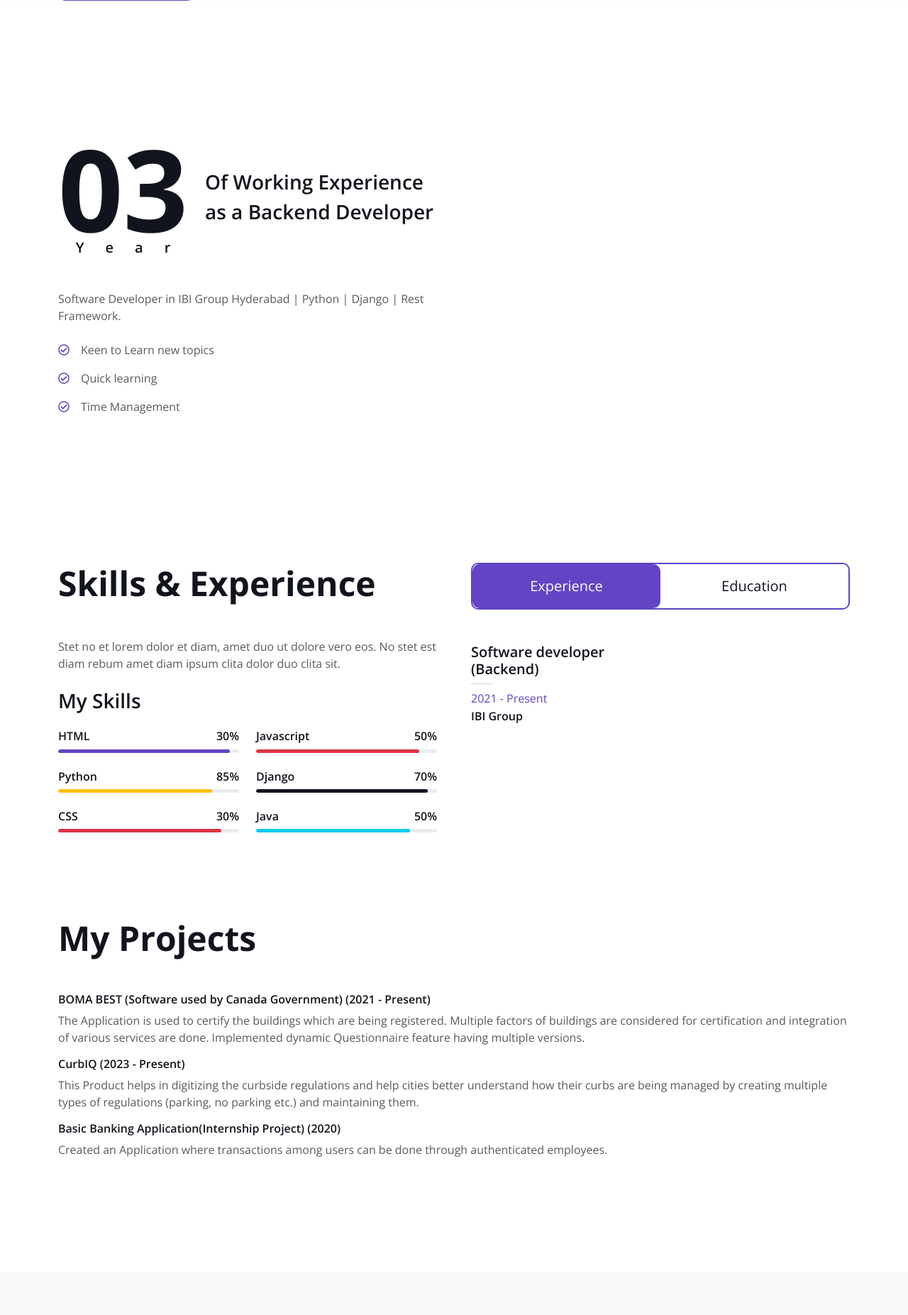
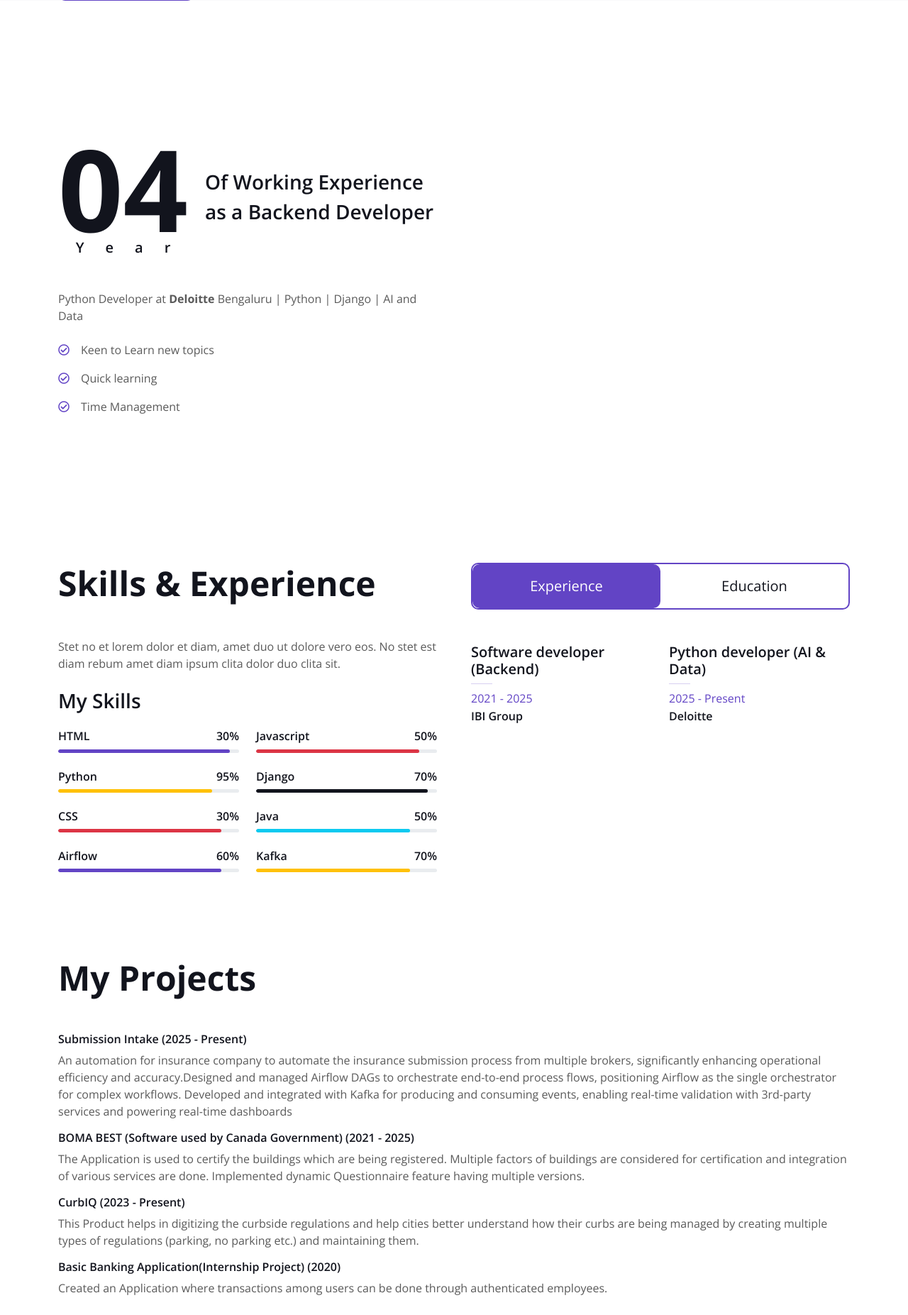
Before and after one commit to bagy391/django_projects, a Django app: template mysite/myportfolio/templates/myportfolio/index.html in a window 1280 px wide. Shown: the part 369-2222 px from the top of the page at 71% size. Run offline with Django 3.2, Linux system fonts and the light colour scheme; the template is opened without the code that fills it, so the values that code supplies are empty; some libraries are stand-ins or nearby versions.

Commit message:
Portfolio v2

```diff
--- a/mysite/myportfolio/templates/myportfolio/index.html
+++ b/mysite/myportfolio/templates/myportfolio/index.html
@@ -150,9 +150,9 @@
                     <h3 class="text-primary mb-3">I'm</h3>
                     <h1 class="display-3 mb-3">UR Narasimha Rangan</h1>
                     <h2 class="typed-text-output d-inline"></h2>
-                    <div class="typed-text d-none">Backend Developer, Python, Django, Web Developer </div>
+                    <div class="typed-text d-none">Backend Developer, Python, Django, Web Developer, Data Engineer </div>
                     <div class="d-flex align-items-center pt-5">
-                        <a href="https://drive.google.com/file/d/1LboR11xPM7zBtgRnZAQkDEWNLzBfFBoa/view?usp=sharing" class="btn btn-primary py-3 px-4 me-5" target="_blank">Download Resume</a>
+                        <a href="https://drive.google.com/file/d/1yO7zc-S3BKlreuosfHygIXLrMhYKjFx9/view?usp=sharing" class="btn btn-primary py-3 px-4 me-5" target="_blank">Download Resume</a>
                         <!--<button type="button" class="btn-play" data-bs-toggle="modal"-->
                         <!--    data-src="https://www.loom.com/share/3f83bd33980f4fd1a1afa99968e6e3db" data-bs-target="#videoModal">-->
                         <!--    <span></span>-->
@@ -197,12 +197,12 @@
                 <div class="col-lg-6 wow fadeInUp" data-wow-delay="0.1s">
                     <div class="d-flex align-items-center mb-5">
                         <div class="years flex-shrink-0 text-center me-4">
-                            <h1 class="display-1 mb-0">03</h1>
+                            <h1 class="display-1 mb-0">04</h1>
                             <h5 class="mb-0">Year</h5>
                         </div>
                         <h3 class="lh-base mb-0">Of Working Experience as a Backend Developer </h3>
                     </div>
-                    <p class="mb-4">Software Developer in IBI Group Hyderabad | Python | Django | Rest Framework.</p>
+                    <p class="mb-4">Python Developer at <b> Deloitte </b> Bengaluru | Python | Django | AI and Data</p>
                     <p class="mb-3"><i class="far fa-check-circle text-primary me-3"></i>Keen to Learn new topics</p>
                     <p class="mb-3"><i class="far fa-check-circle text-primary me-3"></i>Quick learning</p>
                     <p class="mb-3"><i class="far fa-check-circle text-primary me-3"></i>Time Management</p>
@@ -256,7 +256,7 @@
                             <div class="skill mb-4">
                                 <div class="d-flex justify-content-between">
                                     <h6 class="font-weight-bold">Python</h6>
-                                    <h6 class="font-weight-bold">85%</h6>
+                                    <h6 class="font-weight-bold">95%</h6>
                                 </div>
                                 <div class="progress">
                                     <div class="progress-bar bg-warning" role="progressbar" aria-valuenow="85" aria-valuemin="0" aria-valuemax="100"></div>
@@ -269,6 +269,15 @@
                                 </div>
                                 <div class="progress">
                                     <div class="progress-bar bg-danger" role="progressbar" aria-valuenow="90" aria-valuemin="0" aria-valuemax="100"></div>
+                                </div>
+                            </div>
+                            <div class="skill mb-4">
+                                <div class="d-flex justify-content-between">
+                                    <h6 class="font-weight-bold">Airflow</h6>
+                                    <h6 class="font-weight-bold">60%</h6>
+                                </div>
+                                <div class="progress">
+                                    <div class="progress-bar bg-primary" role="progressbar" aria-valuenow="90" aria-valuemin="0" aria-valuemax="100"></div>
                                 </div>
                             </div>
                         </div>
@@ -300,6 +309,15 @@
                                     <div class="progress-bar bg-info" role="progressbar" aria-valuenow="85" aria-valuemin="0" aria-valuemax="100"></div>
                                 </div>
                             </div>
+                            <div class="skill mb-4">
+                                <div class="d-flex justify-content-between">
+                                    <h6 class="font-weight-bold">Kafka</h6>
+                                    <h6 class="font-weight-bold">70%</h6>
+                                </div>
+                                <div class="progress">
+                                    <div class="progress-bar bg-warning" role="progressbar" aria-valuenow="85" aria-valuemin="0" aria-valuemax="100"></div>
+                                </div>
+                            </div>
                         </div>
                     </div>
                 </div>
@@ -318,8 +336,14 @@
                                 <div class="col-sm-6">
                                     <h5>Software developer (Backend)</h5>
                                     <hr class="text-primary my-2">
-                                    <p class="text-primary mb-1">2021 - Present</p>
+                                    <p class="text-primary mb-1">2021 - 2025</p>
                                     <h6 class="mb-0">IBI Group</h6>
+                                </div>
+                                <div class="col-sm-6">
+                                    <h5>Python developer (AI & Data)</h5>
+                                    <hr class="text-primary my-2">
+                                    <p class="text-primary mb-1">2025 - Present</p>
+                                    <h6 class="mb-0">Deloitte</h6>
                                 </div>
                                 <!--<div class="col-sm-6">-->
                                 <!--    <h5>Product Designer</h5>-->
@@ -454,7 +478,12 @@
                     <h1 class="display-5 mb-0">My Projects</h1>
                 </div>
             </div>
-            <h6>BOMA BEST (Software used by Canada Government) (2021 - Present)</h6>
+            <h6>Submission Intake (2025 - Present)</h6>
+
+            <p>An automation for insurance company to automate the insurance submission process from multiple brokers, significantly enhancing
+            operational efficiency and accuracy.Designed and managed Airflow DAGs to orchestrate end-to-end process flows, positioning Airflow as the single orchestrator for complex workflows.
+            Developed and integrated with Kafka for producing and consuming events, enabling real-time validation with 3rd-party services and powering real-time dashboards</p>
+            <h6>BOMA BEST (Software used by Canada Government) (2021 - 2025)</h6>
 
             <p>The Application is used to certify the buildings which are being
             registered. Multiple factors of buildings are considered for certification and integration of various services are done.
@@ -612,10 +641,10 @@
                     <hr class="w-100">
                     <p class="mb-2">Follow me:</p>
                     <div class="d-flex pt-2">
-                        <a class="btn btn-square btn-primary me-2" href="https://twitter.com/narasimhais3d" target="_blank"><i class="fab fa-twitter"></i></a>
-                        <a class="btn btn-square btn-primary me-2" href="https://www.facebook.com/narasimha.rangan.12" target="_blank"><i class="fab fa-facebook-f"></i></a>
+                        <a class="btn btn-square btn-primary me-2" href="https://x.com/rangan2130" target="_blank"><i class="fab fa-twitter"></i></a>
+                        <a class="btn btn-square btn-primary me-2" href="https://github.com/bagy391/" target="_blank"><i class="fab fa-github"></i></a>
                         <a class="btn btn-square btn-primary me-2" href="https://www.youtube.com/channel/UCmSJO_bUyCGUaNWZUiNNCaA/featured" target="_blank"><i class="fab fa-youtube"></i></a>
-                        <a class="btn btn-square btn-primary me-2" href="https://www.linkedin.com/in/ur-narasimha-rangan-31bb75204/" target="_blank"><i class="fab fa-linkedin-in"></i></a>
+                        <a class="btn btn-square btn-primary me-2" href="https://www.linkedin.com/in/narasimha-rangan/" target="_blank"><i class="fab fa-linkedin-in"></i></a>
                     </div>
                 </div>
                 <div class="col-lg-7 col-md-6 wow fadeInUp" data-wow-delay="0.5s">
--- a/mysite/mysite/settings.py
+++ b/mysite/mysite/settings.py
@@ -207,3 +207,9 @@ if (len(sys.argv) >= 2 and sys.argv[1] == 'runserver'):
         }
     }
 '''
+
+# If you want to use the local_settings.py file, uncomment the following lines
+try:
+    from .local_settings import *
+except ImportError:
+    print('No local_settings.py file found. If you want to use it, create a file named local_settings.py in the same directory as settings.py.')
```
Also changed, not shown: mysite/myportfolio/views.py (+8 -0 lines), mysite/requirements.txt (+8 -8 lines), 1 other file.
